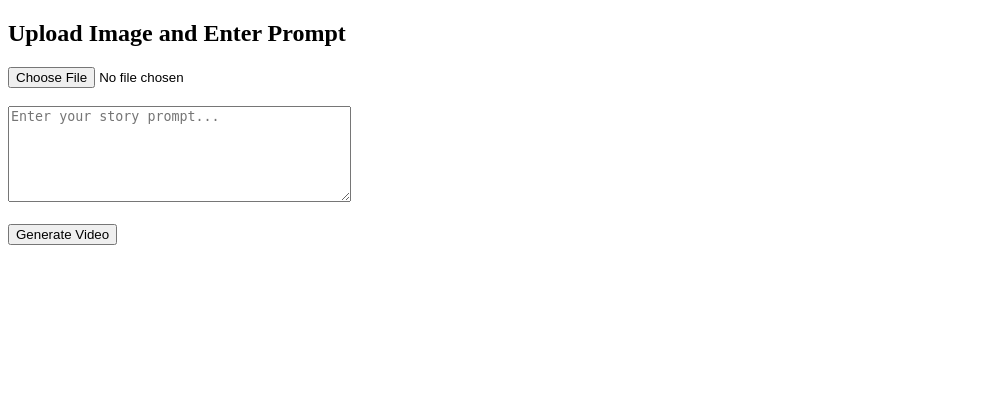
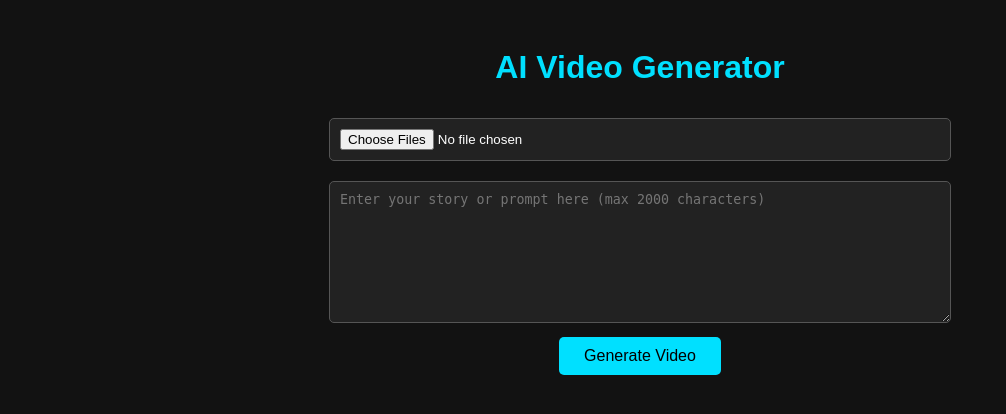
Before and after one commit to AbhinavTechnical/video-generation-ai, a Flask app: page / in a window 1280 px wide. Shown: the top 414 px of the page, without its empty margins (0-1006 px from the left). Run offline with Flask 3, Linux system fonts and the light colour scheme.

Commit message:
Update index.html

```diff
--- a/templates/index.html
+++ b/templates/index.html
@@ -1,19 +1,121 @@
 <!DOCTYPE html>
-<html>
+<html lang="en">
 <head>
-  <title>Image to Video AI</title>
+    <meta charset="UTF-8">
+    <title>AI Video Generator</title>
+    <style>
+        body {
+            font-family: Arial, sans-serif;
+            background: #121212;
+            color: #fff;
+            text-align: center;
+            padding: 20px;
+        }
+
+        h1 {
+            color: #00e0ff;
+        }
+
+        input[type="file"],
+        textarea {
+            margin: 10px 0;
+            padding: 10px;
+            width: 80%;
+            max-width: 600px;
+            background: #222;
+            color: white;
+            border: 1px solid #555;
+            border-radius: 5px;
+        }
+
+        input[type="submit"] {
+            padding: 10px 25px;
+            font-size: 16px;
+            background-color: #00e0ff;
+            color: #000;
+            border: none;
+            border-radius: 5px;
+            cursor: pointer;
+        }
+
+        .loader {
+            display: none;
+            margin-top: 20px;
+        }
+
+        .loader img {
+            width: 80px;
+        }
+
+        .preview {
+            display: flex;
+            flex-wrap: wrap;
+            justify-content: center;
+            margin-top: 10px;
+        }
+
+        .preview img {
+            width: 100px;
+            margin: 5px;
+            border-radius: 5px;
+            border: 1px solid #555;
+        }
+
+        .result {
+            margin-top: 20px;
+            font-size: 18px;
+            color: #0f0;
+        }
+    </style>
 </head>
 <body>
-  <h2>Upload Image and Enter Prompt</h2>
-  <form method="POST" enctype="multipart/form-data">
-    <input type="file" name="image" required><br><br>
-    <textarea name="prompt" rows="6" cols="40" placeholder="Enter your story prompt..." required></textarea><br><br>
-    <button type="submit">Generate Video</button>
-  </form>
+    <h1>AI Video Generator</h1>
 
-  {% if result %}
-    <h3>Result:</h3>
-    <p>{{ result }}</p>
-  {% endif %}
+    <form method="POST" enctype="multipart/form-data" onsubmit="showLoader()">
+        <input type="file" name="images" accept="image/*" multiple required onchange="previewImages(event)">
+        <br>
+        <textarea name="prompt" rows="8" maxlength="2000" placeholder="Enter your story or prompt here (max 2000 characters)" required></textarea>
+        <br>
+        <input type="submit" value="Generate Video">
+    </form>
+
+    <div class="loader" id="loader">
+        <p>Processing your video... ⏳</p>
+        <img src="https://i.gifer.com/ZZ5H.gif" alt="Loading...">
+    </div>
+
+    <div class="preview" id="preview"></div>
+
+    {% if result %}
+        <div class="result">{{ result }}</div>
+    {% endif %}
+
+    {% if filenames %}
+        <div style="margin-top: 10px;">
+            {% for file in filenames %}
+                <img src="{{ url_for('static', filename='uploads/' + file) }}" width="120">
+            {% endfor %}
+        </div>
+    {% endif %}
+
+    <script>
+        function showLoader() {
+            document.getElementById("loader").style.display = "block";
+        }
+
+        function previewImages(event) {
+            const preview = document.getElementById('preview');
+            preview.innerHTML = "";
+            Array.from(event.target.files).forEach(file => {
+                const reader = new FileReader();
+                reader.onload = function(e) {
+                    const img = document.createElement('img');
+                    img.src = e.target.result;
+                    preview.appendChild(img);
+                };
+                reader.readAsDataURL(file);
+            });
+        }
+    </script>
 </body>
 </html>
```
